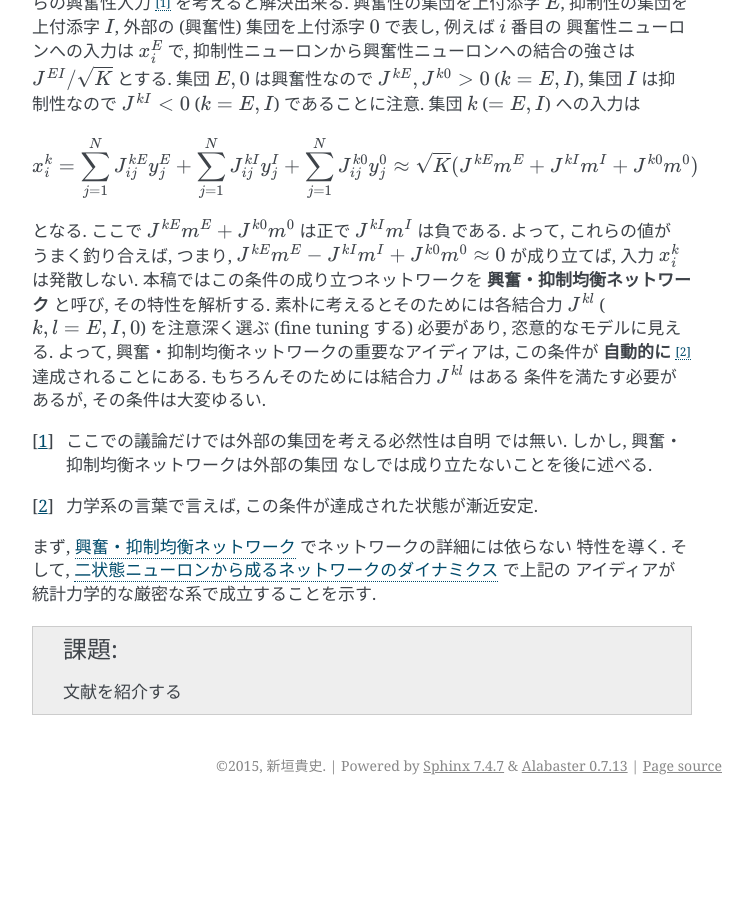
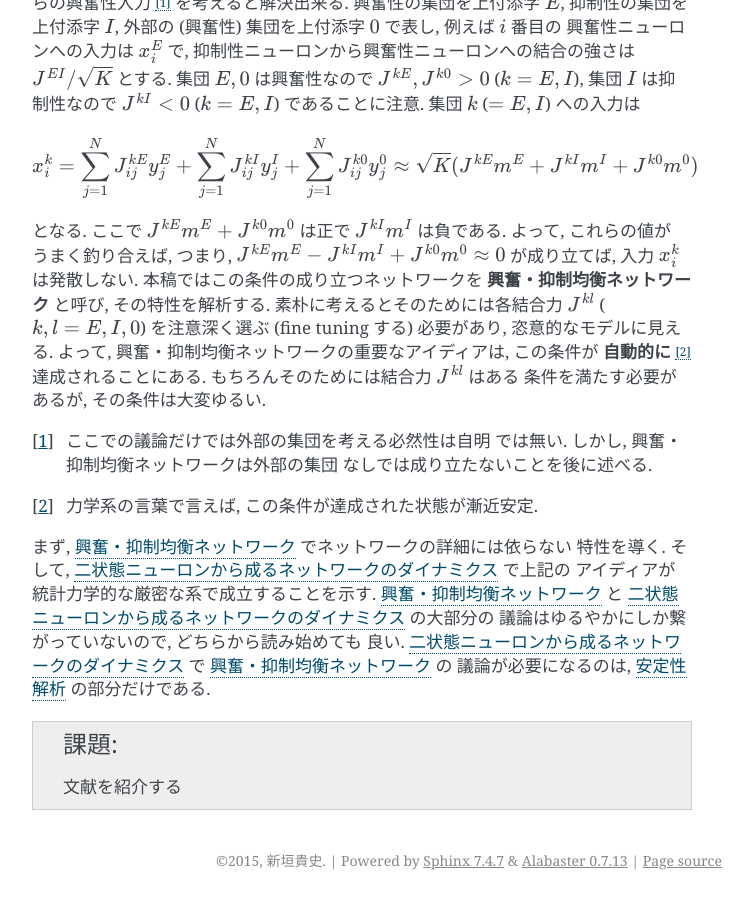
Before and after one commit to tkf/balance-tutorial-ja, a Sphinx documentation site: the page built from source/introduction.rst, in a window 1280 px wide and 900 px high, scrolled down 1089 px. Shown: the whole window, without its empty margins (388-1141 px from the left). Built offline with Sphinx 7.4.7, drawn with Linux system fonts in a browser that asks for light colours; formulas are drawn with MathJax 3; before the commit the page ends 1894 px from its top, so only the background shows below that.

Commit message:
章のつながりを説明

```diff
--- a/source/binary_network/stability.rst
+++ b/source/binary_network/stability.rst
@@ -1,3 +1,5 @@
+.. _stability:
+
 ============
  安定性解析
 ============
--- a/source/introduction.rst
+++ b/source/introduction.rst
@@ -116,5 +116,9 @@
 特性を導く.
 そして, :ref:`binary-network` で上記の
 アイディアが統計力学的な厳密な系で成立することを示す.
+:ref:`balance-network` と :ref:`binary-network` の大部分の
+議論はゆるやかにしか繋がっていないので, どちらから読み始めても
+良い.  :ref:`binary-network` で :ref:`balance-network` の
+議論が必要になるのは, :ref:`stability` の部分だけである.
 
 .. todo:: 文献を紹介する
```
